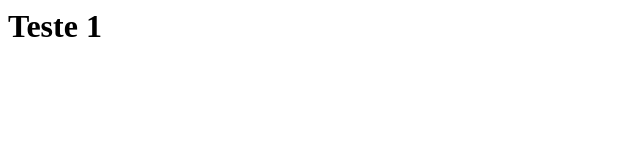
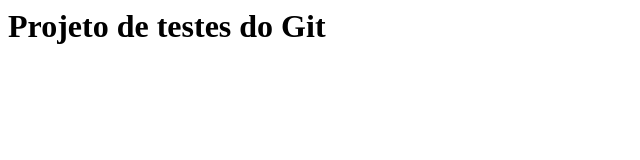
Before and after one commit to joaoruggiero/git-teste, a plain HTML site: page index.html in a window 1280 px wide. Shown: the whole page, without its empty margins (0-640 px from the left). Drawn offline with Linux system fonts and the light colour scheme.

Commit message:
Alterado titulo da pagina

```diff
--- a/index.html
+++ b/index.html
@@ -1,7 +1,7 @@
 <html>
     <body>
         <div>
-            <h1>Teste 1</h1>
+            <h1>Projeto de testes do Git</h1>
         </div>
     </body>
 </html>
```
